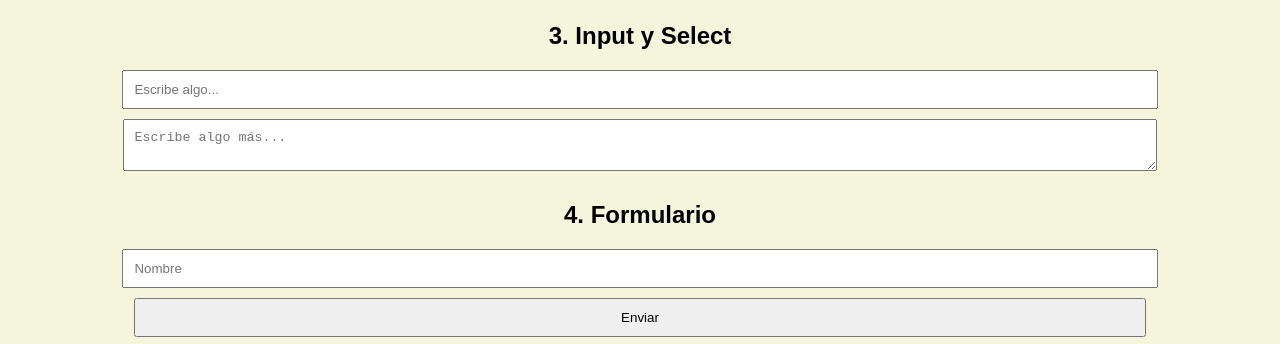
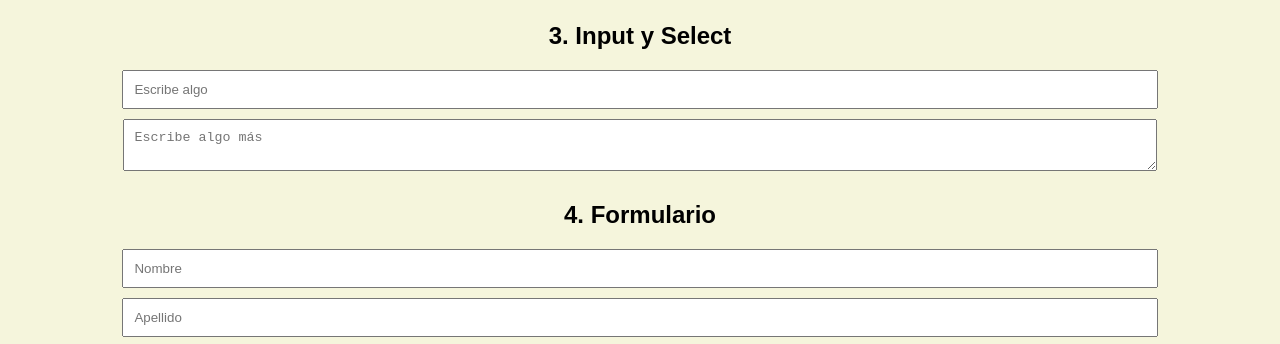
Before and after one commit to Joycesolis12/Tareasemana14, a plain HTML site: page index.html in a window 1280 px wide. Shown: the part 444-788 px from the top of the page. Drawn offline with Linux system fonts and the light colour scheme.

Commit message:
Cambio 2

```diff
--- a/index.html
+++ b/index.html
@@ -18,12 +18,13 @@
     </object>
 
     <h2>3. Input y Select</h2>
-    <input type="text" id="textInput" placeholder="Escribe algo..." onfocus="onInputFocus()" onblur="onInputBlur()" onchange="onInputChange()" />
-    <textarea id="textArea" placeholder="Escribe algo más..." onselect="onTextSelect()"></textarea>
+    <input type="text" id="textInput" placeholder="Escribe algo" onfocus="onInputFocus()" onblur="onInputBlur()" onchange="onInputChange()" />
+    <textarea id="textArea" placeholder="Escribe algo más" onselect="onTextSelect()"></textarea>
 
     <h2>4. Formulario</h2>
     <form id="myForm" onsubmit="onFormSubmit(event)" onreset="onFormReset()">
         <input type="text" placeholder="Nombre" required />
+        <input type="text" placeholder="Apellido" required />
         <input type="submit" value="Enviar" />
         <input type="reset" value="Restablecer" />
     </form>
```
